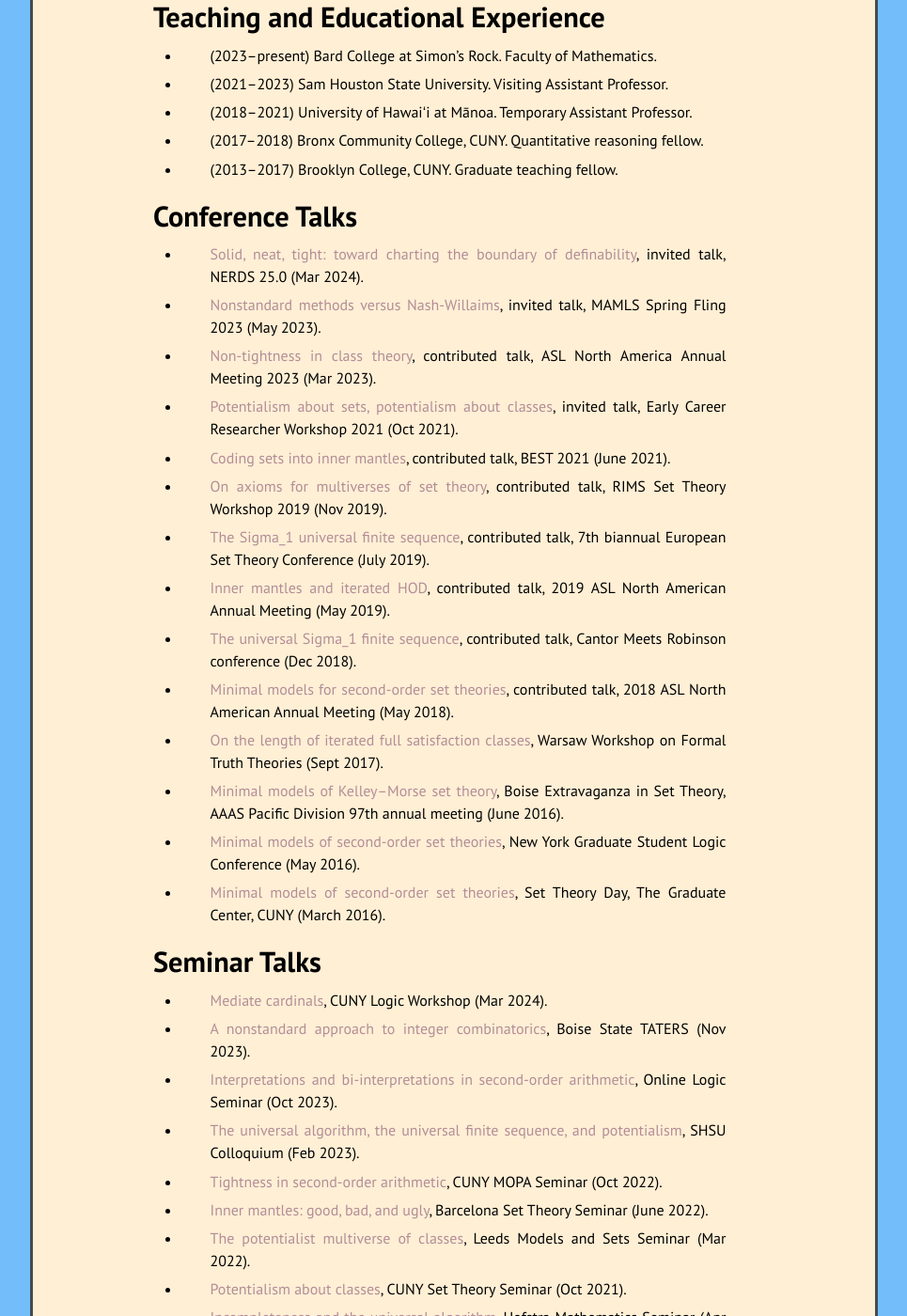
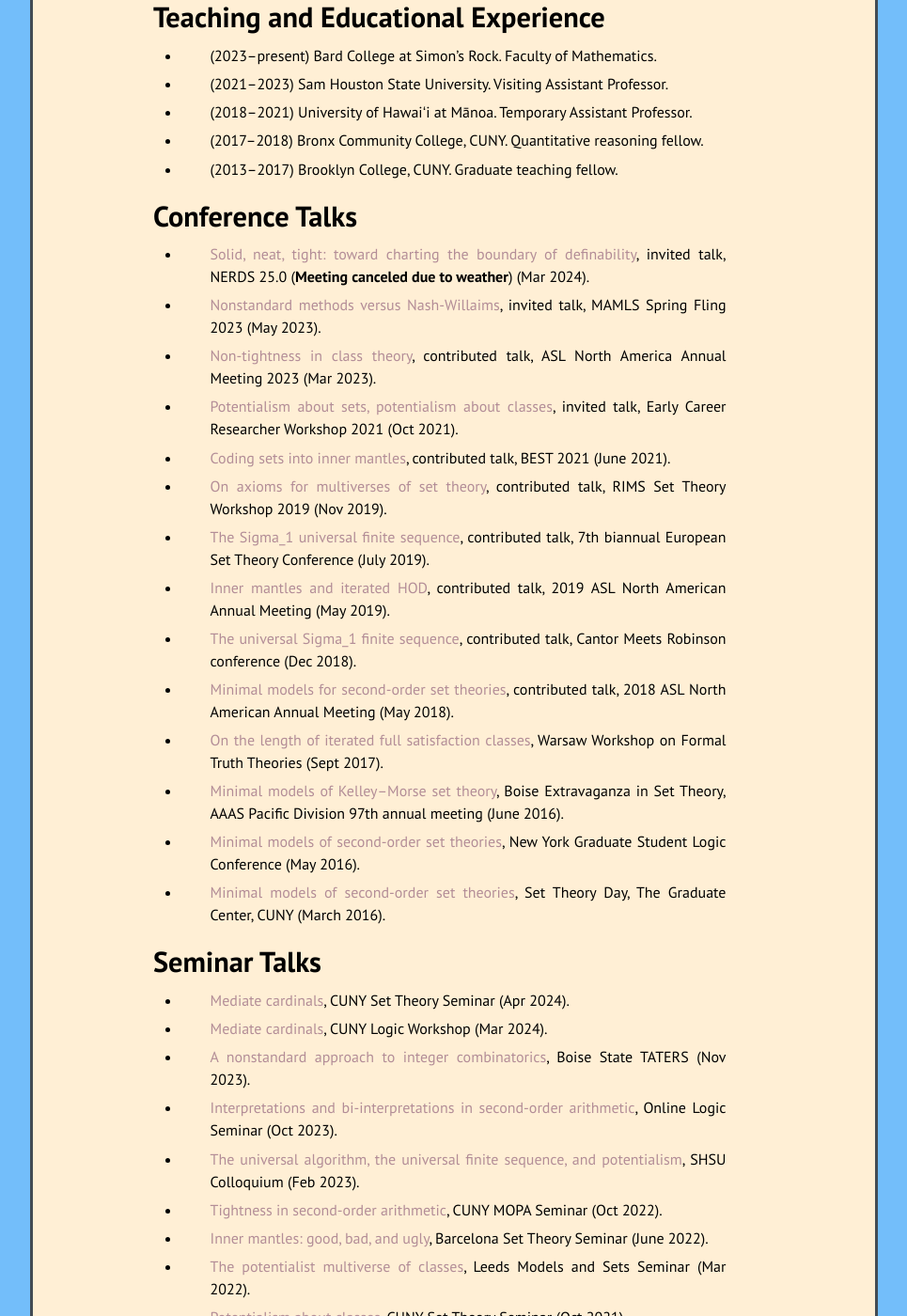
Before and after one commit to kamerynjw/kamerynjw.github.io, a Jekyll site: the page built from cv.md, in a window 1280 px wide and 1400 px high, scrolled down 1460 px. Shown: the whole window at 94% size, without its empty margins (157-1122 px from the left). Built offline with Jekyll 4.4.1, drawn with Linux system fonts in a browser that asks for light colours; nearby versions of some CDN libraries.

Commit message:
sts talk slides

```diff
--- a/_data/conftalks.yml
+++ b/_data/conftalks.yml
@@ -3,7 +3,7 @@
 
 - href: "2024-mar-nerds"
   title: "Solid, neat, tight: toward charting the boundary of definability"
-  other: "invited talk, NERDS 25.0"
+  other: "invited talk, NERDS 25.0 (**Meeting canceled due to weather**)"
   date: "Mar 2024"
 
 - href: "2023-may-mamls"
--- a/_data/semtalks.yml
+++ b/_data/semtalks.yml
@@ -1,5 +1,10 @@
 
 # seminar talks to display in talks.md
+
+- href: "2024-apr-cuny"
+  title: "Mediate cardinals"
+  other: "CUNY Set Theory Seminar"
+  date: "Apr 2024"
 
 - href: "2024-mar-cuny"
   title: "Mediate cardinals"
--- a/research/talks/2024-mar-nerds.md
+++ b/research/talks/2024-mar-nerds.md
@@ -7,6 +7,8 @@
 
 This is a talk in the [New England Recursion and Definability Seminar](https://nerds.math.uconn.edu/nerds-25-0/) on 2024 March 23.
 
+**Meeting was canceled due to weather.**
+
 [[slides]({{ page.url }}snt.pdf)]
 
 Every logician knows that the Löwenheim–Skolem theorem rules out the possibility of absolute categoricity result for theories formulated in first-order logic. This is in contrast to the Dedekind and Zermelo theorems about the categoricity of arithmetic and set theory in second-order logic. Nevertheless, when something is impossible we still want to see how close we can get. The titular three properties, originating in work by Visser and named by Enayat, are notions of semantic completeness. Informally speaking, they capture the idea that a theory cannot be extended in the same signature to have new semantic content. Thus they form a categoricity-like property which is enjoyed by important foundational theories such as Peano arithmetic.
```
Also changed, not shown: research/talks/2024-apr-cuny.md (added, +14 -0 lines), 1 other file.
